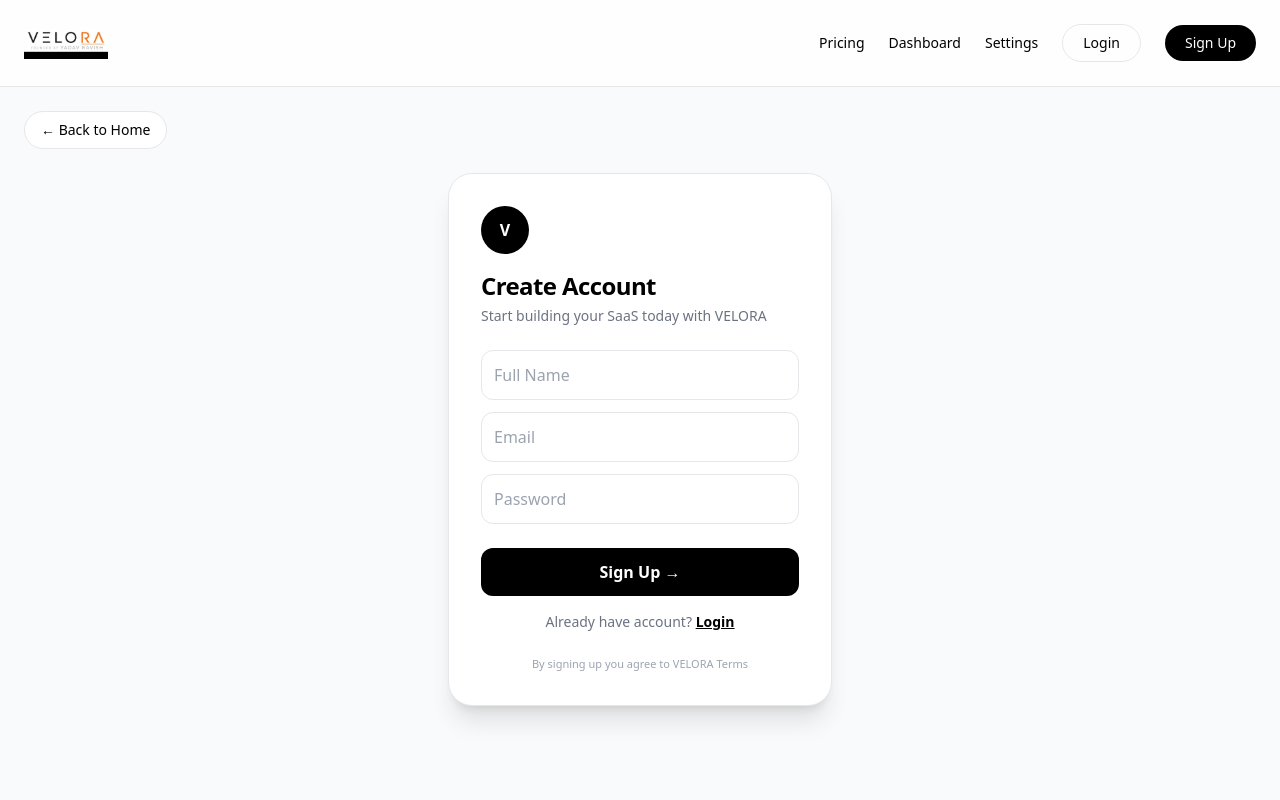
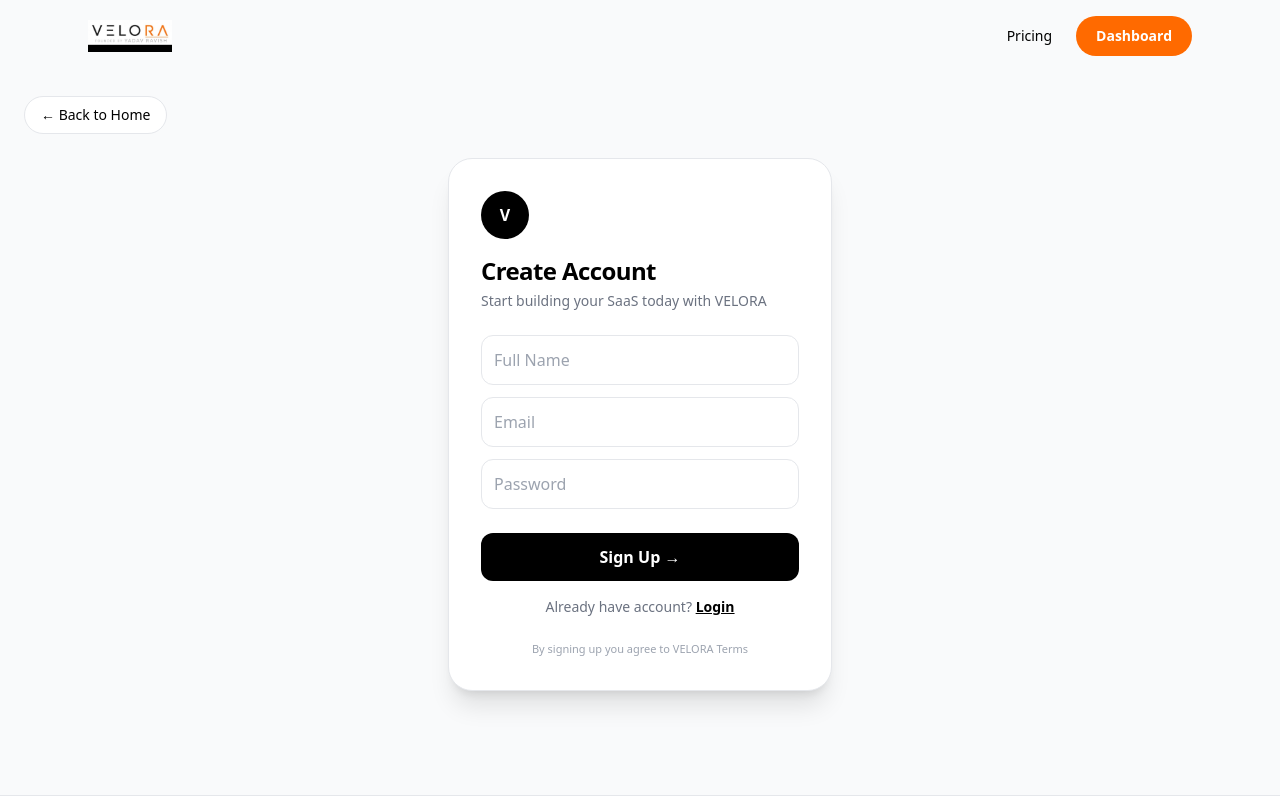
Before and after one commit to Ravs10/saas-starter-kit, a Next.js app: page /signup in a window 1280 px wide. Shown: the top 800 px of the page. Built offline with nearby package versions, Linux system fonts and the light colour scheme.

Commit message:
Refactor Navbar to use Next.js Link and SITE_CONFIG
Refactor Navbar component to use Link from Next.js and SITE_CONFIG for logo and theme colors.

```diff
--- a/app/components/Navbar.tsx
+++ b/app/components/Navbar.tsx
@@ -1,28 +1,29 @@
-"use client"
-import { useState } from "react"
+import Link from "next/link"
+import { SITE_CONFIG } from "@/app/config"
+
 export default function Navbar() {
-  const [open, setOpen] = useState(false)
   return (
-    <nav className="flex justify-between items-center p-4 md:p-6 border-b bg-white/80 backdrop-blur-xl sticky top-0 z-50">
-      <a href="/" className="hover:opacity-80 transition">
-        <img src="/velora-white-logo.png" alt="VELORA" className="h-7 md:h-8 w-auto object-contain" />
-      </a>
-      <div className="hidden md:flex gap-6 items-center">
-        <a href="/pricing" className="text-sm font-medium hover:text-orange-500 transition">Pricing</a>
-        <a href="/dashboard" className="text-sm font-medium hover:text-orange-500 transition">Dashboard</a>
-        <a href="/settings" className="text-sm font-medium hover:text-orange-500 transition">Settings</a>
-        <a href="/login" className="px-5 py-2 border rounded-full text-sm hover:bg-black hover:text-white transition-all">Login</a>
-        <a href="/signup" className="px-5 py-2 bg-black text-white rounded-full text-sm hover:scale-105 transition-all">Sign Up</a>
+    <nav className="flex justify-between items-center px-6 py-4 max-w-6xl mx-auto">
+      <Link href="/" className="flex items-center">
+        <img
+          src={SITE_CONFIG.logo}
+          alt={SITE_CONFIG.name}
+          className="h-7 md:h-8 w-auto"
+        />
+      </Link>
+
+      <div className="flex items-center gap-6">
+        <Link href="/pricing" className="text-sm font-medium hover:text-black transition">
+          Pricing
+        </Link>
+        <Link
+          href="/dashboard"
+          className="text-sm font-bold px-5 py-2.5 rounded-full text-white transition"
+          style={{ backgroundColor: SITE_CONFIG.theme.primary }}
+        >
+          Dashboard
+        </Link>
       </div>
-      <button onClick={()=>setOpen(!open)} className="md:hidden p-2 border rounded-xl">{open ? "✕" : "☰"}</button>
-      {open && (
-        <div className="absolute top-[65px] left-0 w-full bg-white border-b p-6 flex flex-col gap-4 md:hidden">
-          <a href="/" onClick={()=>setOpen(false)}>🏠 Home</a>
-          <a href="/pricing" onClick={()=>setOpen(false)}>💰 Pricing</a>
-          <a href="/dashboard" onClick={()=>setOpen(false)}>📊 Dashboard</a>
-          <a href="/settings" onClick={()=>setOpen(false)}>⚙️ Settings</a>
-        </div>
-      )}
     </nav>
   )
 }
```
